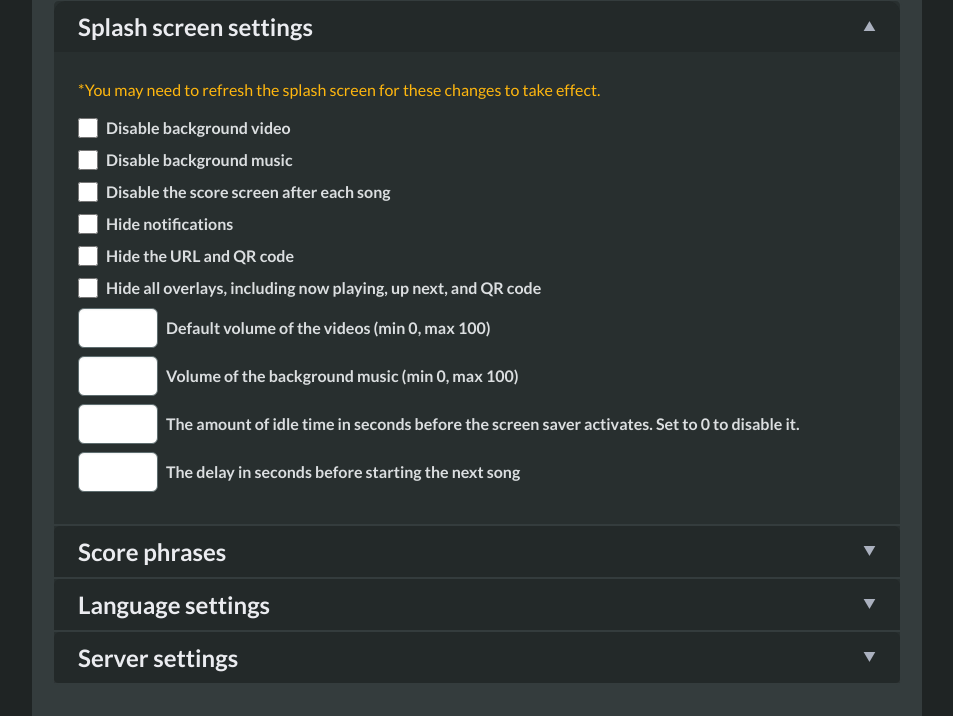
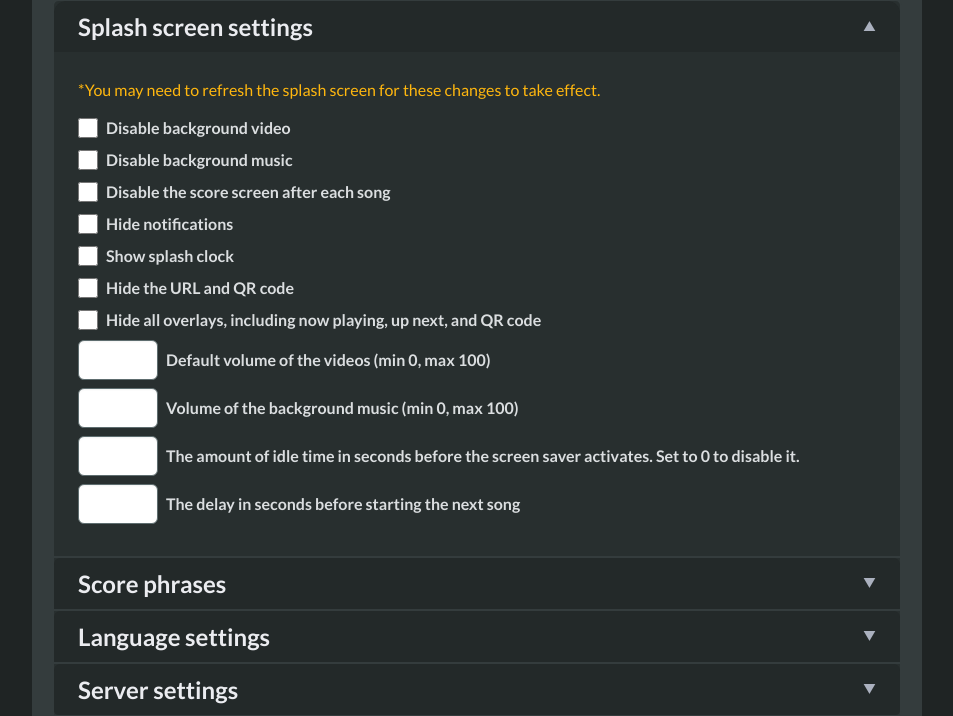
Before and after one commit to vicwomg/pikaraoke, a Python web app: template pikaraoke/templates/info.html in a window 1280 px wide, after a click on "Splash screen settings". Shown: the part 945-1661 px from the top of the page, without its empty margins (163-1116 px from the left). Run offline with Jinja, Linux system fonts and the light colour scheme; the template is opened without the code that fills it: most values are stand-ins (such as "Sample title", 1, 10 or a date in 2020); some libraries are stand-ins or nearby versions.

Commit message:
feat: option to show clock on splash screen (#767)
#757 Show/hide clock on the splash screen in upper left corner

```diff
--- a/pikaraoke/app.py
+++ b/pikaraoke/app.py
@@ -169,7 +169,7 @@ def main() -> None:
         high_quality=args.high_quality,
         logo_path=args.logo_path,
         hide_overlay=args.hide_overlay,
-        screensaver_timeout=args.screensaver_timeout,
+        show_splash_clock=args.show_splash_clock,
         url=args.url,
         prefer_hostname=args.prefer_hostname,
         disable_bg_music=args.disable_bg_music,
--- a/pikaraoke/karaoke.py
+++ b/pikaraoke/karaoke.py
@@ -74,6 +74,7 @@ class Karaoke:
     screensaver_timeout: int
 
     normalize_audio: bool
+    show_splash_clock: bool
 
     # Download manager for serialized downloads
     download_manager: DownloadManager
@@ -117,6 +118,7 @@ class Karaoke:
         limit_user_songs_by: int | None = None,
         normalize_audio: bool | None = None,
         screensaver_timeout: int | None = None,
+        show_splash_clock: bool | None = None,
         splash_delay: int | None = None,
         volume: float | None = None,
     ) -> None:
--- a/pikaraoke/lib/args.py
+++ b/pikaraoke/lib/args.py
@@ -242,6 +242,12 @@ def parse_pikaraoke_args() -> argparse.Namespace:
         required=False,
     )
     parser.add_argument(
+        "--show-splash-clock",
+        action="store_true",
+        help="Show the digital clock on the splash screen.",
+        required=False,
+    )
+    parser.add_argument(
         "--high-quality",
         action="store_true",
         help="Download higher quality video. May cause CPU, download speed, and other performance issues",
--- a/pikaraoke/lib/preference_manager.py
+++ b/pikaraoke/lib/preference_manager.py
@@ -44,6 +44,7 @@ class PreferenceManager:
         "low_score_phrases": "",
         "mid_score_phrases": "",
         "high_score_phrases": "",
+        "show_splash_clock": False,
     }
 
     def __init__(self, config_file_path: str = "config.ini", target: object | None = None) -> None:
--- a/pikaraoke/routes/info.py
+++ b/pikaraoke/routes/info.py
@@ -64,6 +64,7 @@ def info():
         disable_bg_video=k.disable_bg_video,
         disable_score=k.disable_score,
         hide_notifications=k.hide_notifications,
+        show_splash_clock=k.show_splash_clock,
         hide_url=k.hide_url,
         hide_overlay=k.hide_overlay,
         screensaver_timeout=k.screensaver_timeout,
--- a/pikaraoke/routes/splash.py
+++ b/pikaraoke/routes/splash.py
@@ -48,6 +48,7 @@ def splash():
         url=k.url,
         hostap_info=text,
         hide_url=k.hide_url,
+        show_splash_clock=k.show_splash_clock,
         hide_overlay=k.hide_overlay,
         screensaver_timeout=k.screensaver_timeout,
         disable_bg_music=k.disable_bg_music,
--- a/pikaraoke/templates/info.html
+++ b/pikaraoke/templates/info.html
@@ -259,6 +259,11 @@
 						</label>
 					</div>
 
+					<div class="user-preference-container">
+						<input id="pref-splash-clock" type="checkbox" class="user-preference-checkbox checkbox" data-pref="show_splash_clock" {% if show_splash_clock == True %}checked{% endif %}>
+						<label class="label" for="pref-splash-clock">{# MSG: Checkbox label which enable/disables the digital clock on the splash screen #} {% trans %}Show splash clock{% endtrans %}
+						</label>
+					</div>
 					<div class="user-preference-container">
 						<input id="pref-qr-code" type="checkbox" class="user-preference-checkbox checkbox" data-pref="hide_url" {% if hide_url == True %}checked{% endif %}>
 						<label class="label" for="pref-qr-code">{# MSG: Checkbox label which enable/disables the URL display #} {% trans %}Hide the URL and QR code{% endtrans %}
```
Also changed, not shown: pikaraoke/static/js/splash.js (+24 -0 lines), pikaraoke/templates/splash.html (+10 -1 lines), tests/unit/test_preference_manager.py (+2 -1 lines).
